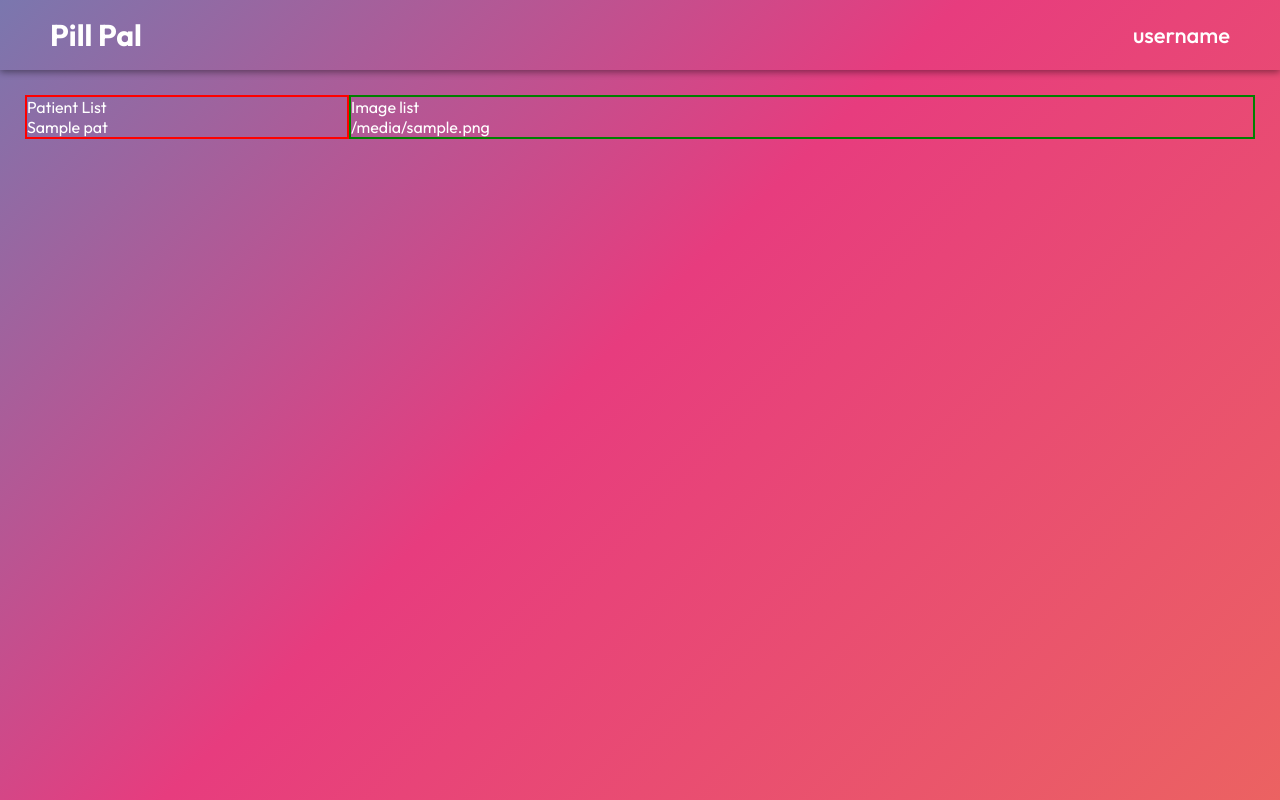
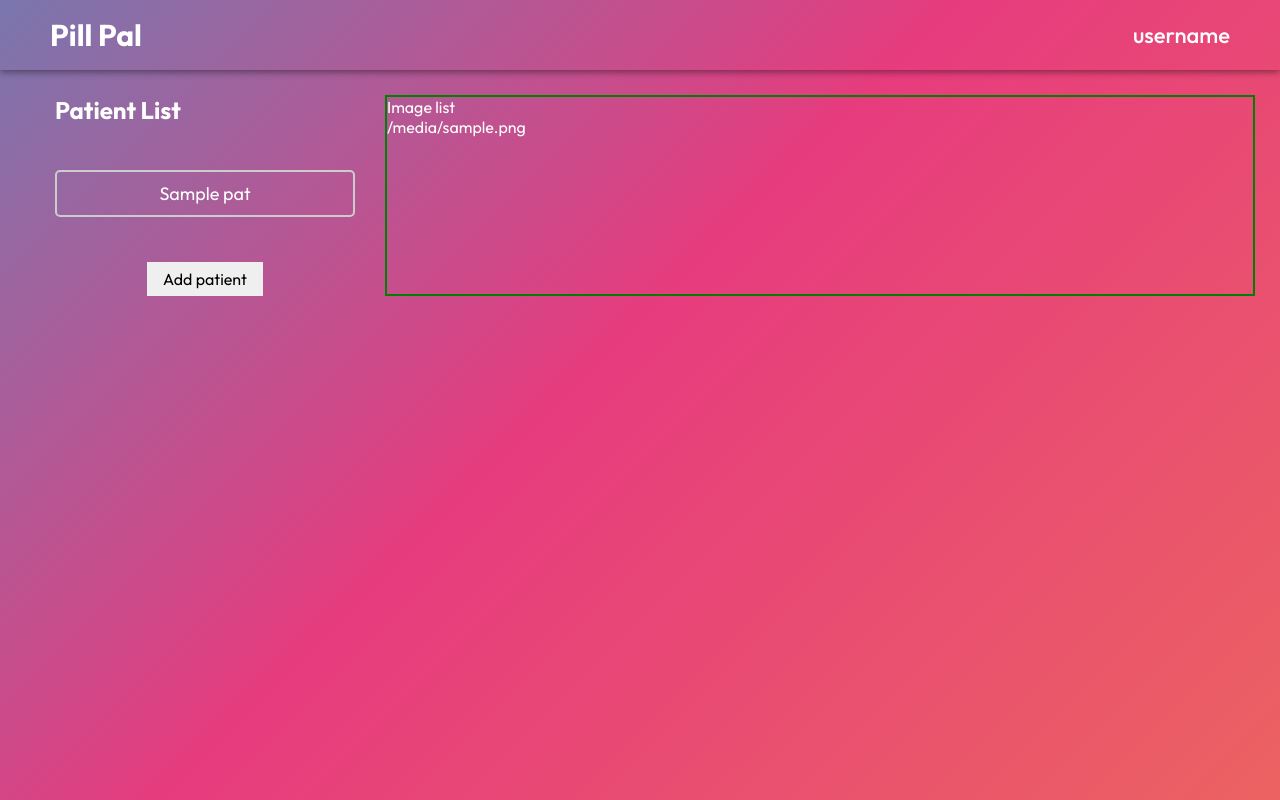
Before and after one commit to Aslam-Naseer/pillpal_UI, a Flask app: template templates/index.html in a window 1280 px wide. Run offline with Flask 3, Linux system fonts and the light colour scheme; the template is opened without the code that fills it: most values are stand-ins (such as "Sample title", 1, 10 or a date in 2020); parts of the project's set-up code (start-up, migrations or seed data) failed here and were passed over.

Commit message:
Setup patients list

```diff
--- a/app.py
+++ b/app.py
@@ -22,7 +22,7 @@ def index():
     response_bucket = supabase.table('buckets').select('*').execute()
     response_medicine = supabase.table('medicines').select('*').execute()
 
-    patients_list = ["p1","p2","p3"]
+    patients_list = ["pdsda1","p2","p3"]
     images_list = [123,234,345,456,567]
 
     print("Response", response_bucket.data)
--- a/static/css/base.css
+++ b/static/css/base.css
@@ -15,7 +15,7 @@ body {
   background-size: 250% 250%;
   animation: gradient 15s ease infinite;
 
-  height: calc(100vh - 70px);
+  min-height: calc(100vh - 70px);
 }
 
 @keyframes gradient {
--- a/static/css/index.css
+++ b/static/css/index.css
@@ -5,8 +5,18 @@
 }
 
 .pat-list {
-  width: 25vw;
-  border: 2px solid red
+  width: 300px;
+  margin: 0 30px;
+  display: flex;
+  gap: 10px;
+  flex-direction: column;
+}
+
+.pat-list>div {
+  display: flex;
+  flex-direction: column;
+  margin: 35px 0;
+  gap: 10px;
 }
 
 .img-list {
@@ -14,17 +24,33 @@
   border: 2px solid green
 }
 
-.add-bucket {
-  border: 1px solid #ccc;
+.patient_tile {
+  border: 2px solid #ccc;
   background-color: #0000;
+  border-radius: 5px;
   color: white;
-  font-size: 16px;
+  font-size: 18px;
 
-  padding: 8px 16px;
+  padding: 10px 16px;
   transition: background-color 350ms, cursor 350ms;
 }
 
-.add-bucket:hover {
-  background-color: #00000016;
+.patient_tile:hover {
+  background-color: #00000036;
   cursor: pointer;
 }
+
+.add-patient {
+  border: none;
+  padding: 7px 16px;
+  cursor: pointer;
+  font-size: 16px;
+
+  align-self: center;
+  justify-self: flex-end;
+  transition: opacity 350ms, cursor 350ms;
+}
+
+.add-patient:hover {
+  opacity: 0.85;
+}
--- a/templates/index.html
+++ b/templates/index.html
@@ -21,9 +21,13 @@
         {% endfor %}
     </ul> -->
   <div class="pat-list">
-    Patient List {% for pat in patients %}
-    <div>{{pat}}</div>
-    {% endfor %}
+    <h2>Patient List</h2>
+    <div>
+      {% for pat in patients %}
+      <button class="patient_tile">{{pat}}</button>
+      {% endfor %}
+    </div>
+    <button class="add-patient">Add patient</button>
   </div>
   <div class="img-list">
     Image list {% for img in images %}
```
